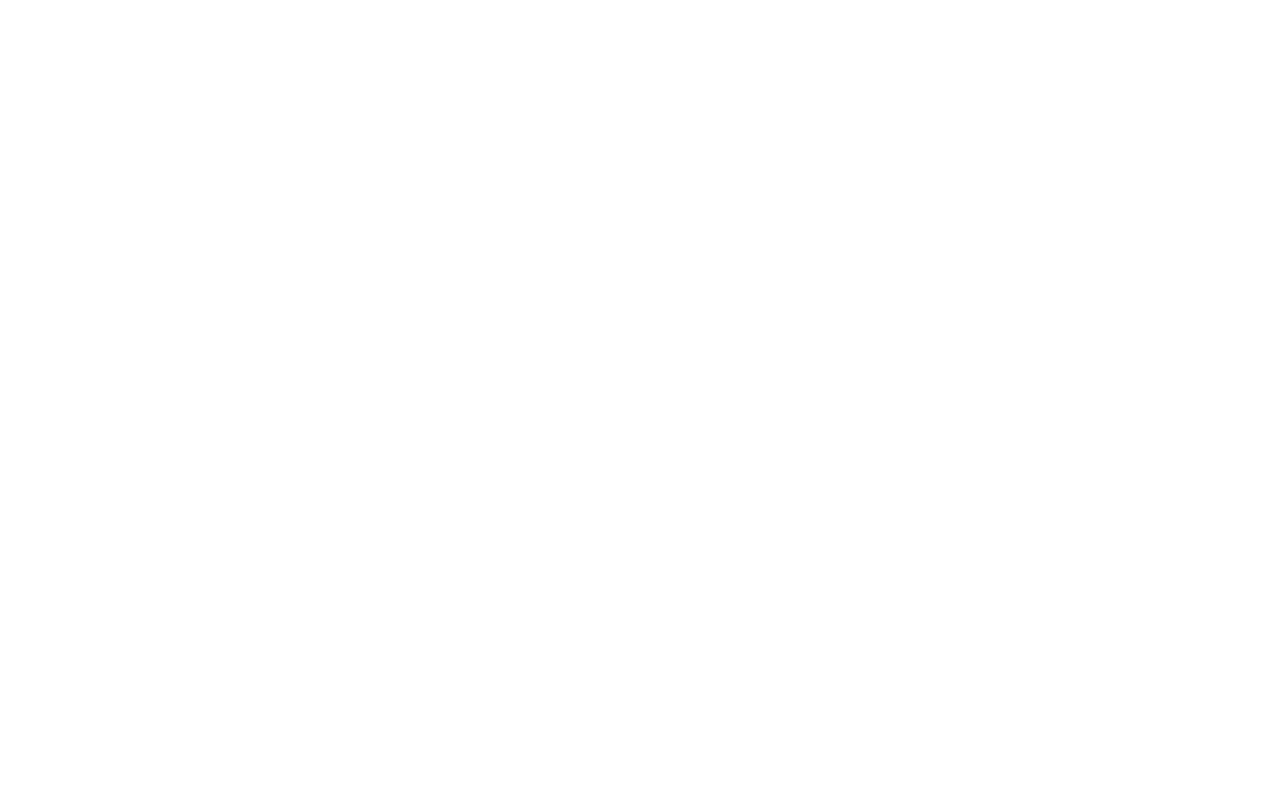
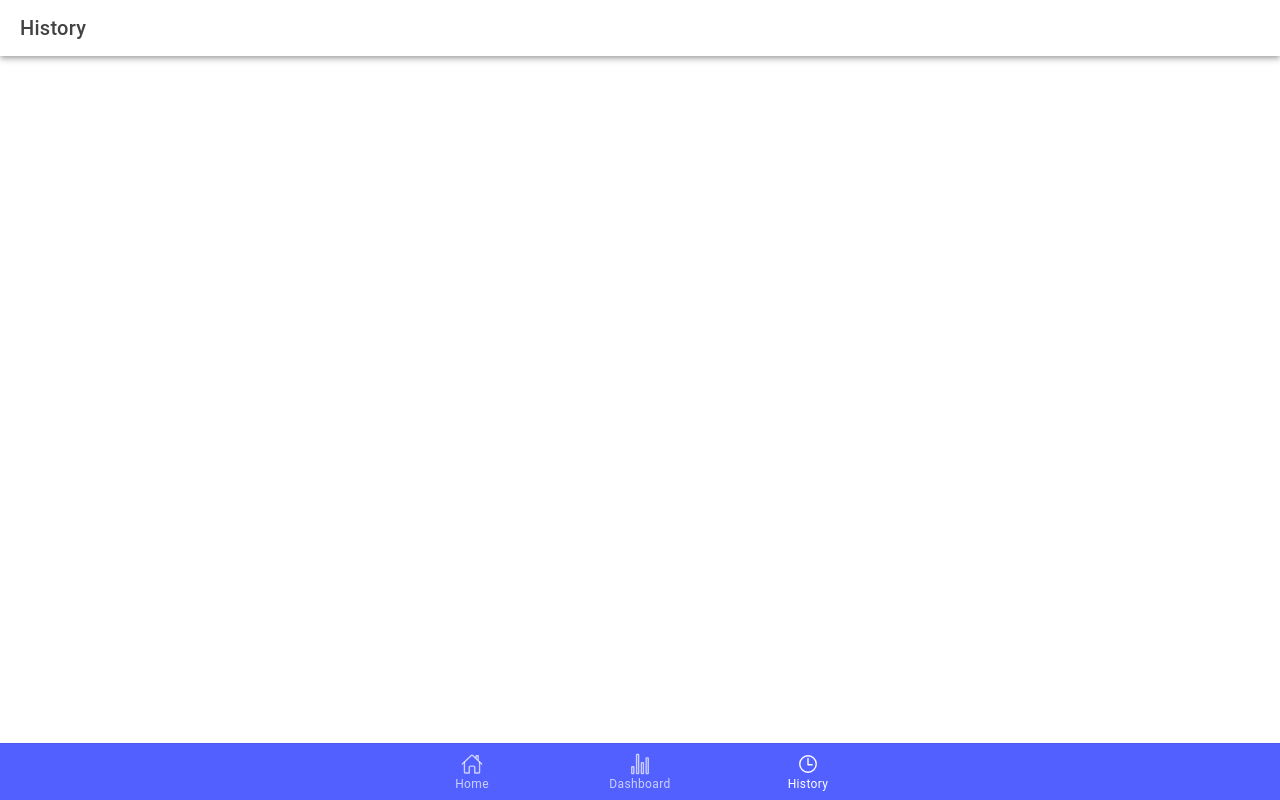
Before and after one commit to fufufufufufuf/ProjectCross-Platt, a React (Vite) app: page /tabs/history in a window 1280 px wide. Built offline with nearby package versions, Linux system fonts and the light colour scheme.

Commit message:
homepage

```diff
--- a/src/App.tsx
+++ b/src/App.tsx
@@ -21,22 +21,18 @@
 
 /* Theme variables */
 import './theme/variables.css';
+import HomeTabs from './pages/HomeTabs'
 
 setupIonicReact();
 
 const App: React.FC = () => (
   <IonApp>
     <IonReactRouter>
-      <IonRouterOutlet>
-        <Route exact path="/home">
-          <Home />
-        </Route>
-        <Route exact path="/">
-          <Redirect to="/home" />
-        </Route>
+    <IonRouterOutlet id="main">
+        <Redirect exact from="/" to="/tabs" />
+        <Route path="/tabs" component={HomeTabs} />
       </IonRouterOutlet>
     </IonReactRouter>
   </IonApp>
 );
-
 export default App;
--- /dev/null
+++ b/src/pages/Dashboard.tsx
@@ -0,0 +1,19 @@
+import React from 'react';
+import { IonButton, IonButtons, IonContent, IonFab, IonFabButton, IonHeader, IonIcon, IonPage, IonTitle, IonToolbar, isPlatform } from '@ionic/react';
+import { addOutline } from 'ionicons/icons';
+import { useHistory } from 'react-router';
+
+const Dashboard: React.FC = () => (
+    <IonPage>
+        <IonHeader>
+            <IonToolbar>
+                <IonTitle>Dashboard</IonTitle>
+            </IonToolbar>
+        </IonHeader>
+        <IonContent>
+
+        </IonContent>
+    </IonPage>
+);
+
+export default Dashboard;
--- /dev/null
+++ b/src/pages/History.tsx
@@ -0,0 +1,19 @@
+import React from 'react';
+import { IonButton, IonButtons, IonContent, IonFab, IonFabButton, IonHeader, IonIcon, IonPage, IonTitle, IonToolbar, isPlatform } from '@ionic/react';
+import { addOutline } from 'ionicons/icons';
+import { useHistory } from 'react-router';
+
+const History: React.FC = () => (
+    <IonPage>
+        <IonHeader>
+            <IonToolbar>
+                <IonTitle>History</IonTitle>
+            </IonToolbar>
+        </IonHeader>
+        <IonContent>
+
+        </IonContent>
+    </IonPage>
+);
+
+export default History;
--- a/src/pages/Home.tsx
+++ b/src/pages/Home.tsx
@@ -5,19 +5,14 @@
 const Home: React.FC = () => {
   return (
     <IonPage>
-      <IonHeader>
-        <IonToolbar>
-          <IonTitle>Blank</IonTitle>
-        </IonToolbar>
-      </IonHeader>
-      <IonContent fullscreen>
-        <IonHeader collapse="condense">
-          <IonToolbar>
-            <IonTitle size="large">Blank</IonTitle>
-          </IonToolbar>
+        <IonHeader>
+            <IonToolbar>
+                <IonTitle>Home</IonTitle>
+            </IonToolbar>
         </IonHeader>
-        <ExploreContainer />
-      </IonContent>
+        <IonContent>
+
+        </IonContent>
     </IonPage>
   );
 };
--- /dev/null
+++ b/src/pages/HomeTabs.tsx
@@ -0,0 +1,35 @@
+import { IonIcon, IonLabel, IonRouterOutlet, IonTab, IonTabBar, IonTabButton, IonTabs } from "@ionic/react";
+import { Redirect, Route } from "react-router";
+import { happy,  homeOutline,  sad, statsChartOutline, timeOutline } from "ionicons/icons";
+import Dashboard from './Dashboard';
+import History from './History'
+import Home from "./Home";
+
+
+const MemoryTabs: React.FC = () => {
+    return(
+        <IonTabs>
+            <IonRouterOutlet>
+                <Redirect exact path="/tabs" to="/tabs/home"/>
+                <Route path="/tabs/Home" component={Home}/>
+                <Route path="/tabs/dashboard" component={Dashboard}/>
+                <Route path="/tabs/history" component={History}/>
+            </IonRouterOutlet>
+            <IonTabBar color="tertiary" slot="bottom">
+                <IonTabButton tab="home" href="/tabs/home">
+                    <IonIcon icon={homeOutline}/>
+                    <IonLabel>Home</IonLabel>
+                </IonTabButton>
+                <IonTabButton tab="dashboard" href="/tabs/dashboard">
+                    <IonIcon icon={statsChartOutline}/>
+                    <IonLabel>Dashboard</IonLabel>
+                </IonTabButton>
+                <IonTabButton tab="history" href="/tabs/history">
+                    <IonIcon icon={timeOutline}/>
+                    <IonLabel>History</IonLabel>
+                </IonTabButton>
+            </IonTabBar>
+        </IonTabs>
+    );
+}
+export default MemoryTabs;
```
